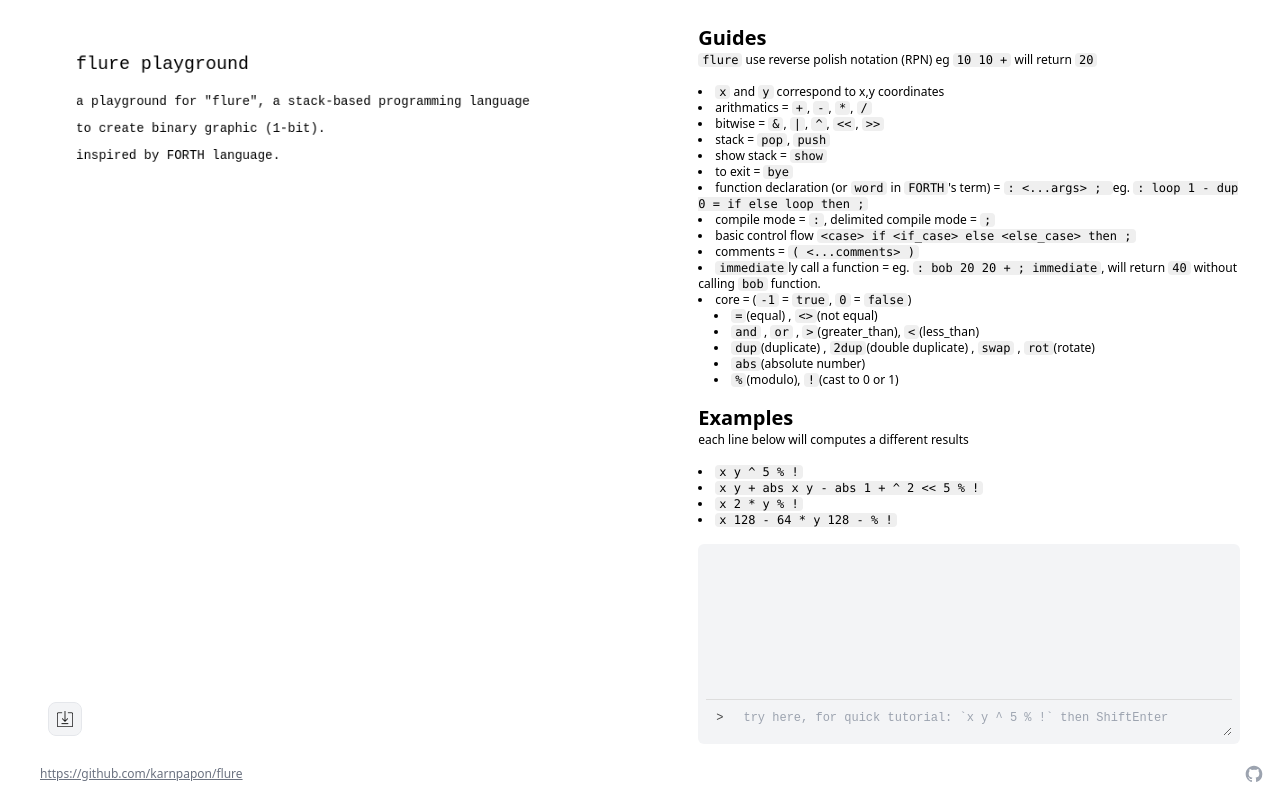
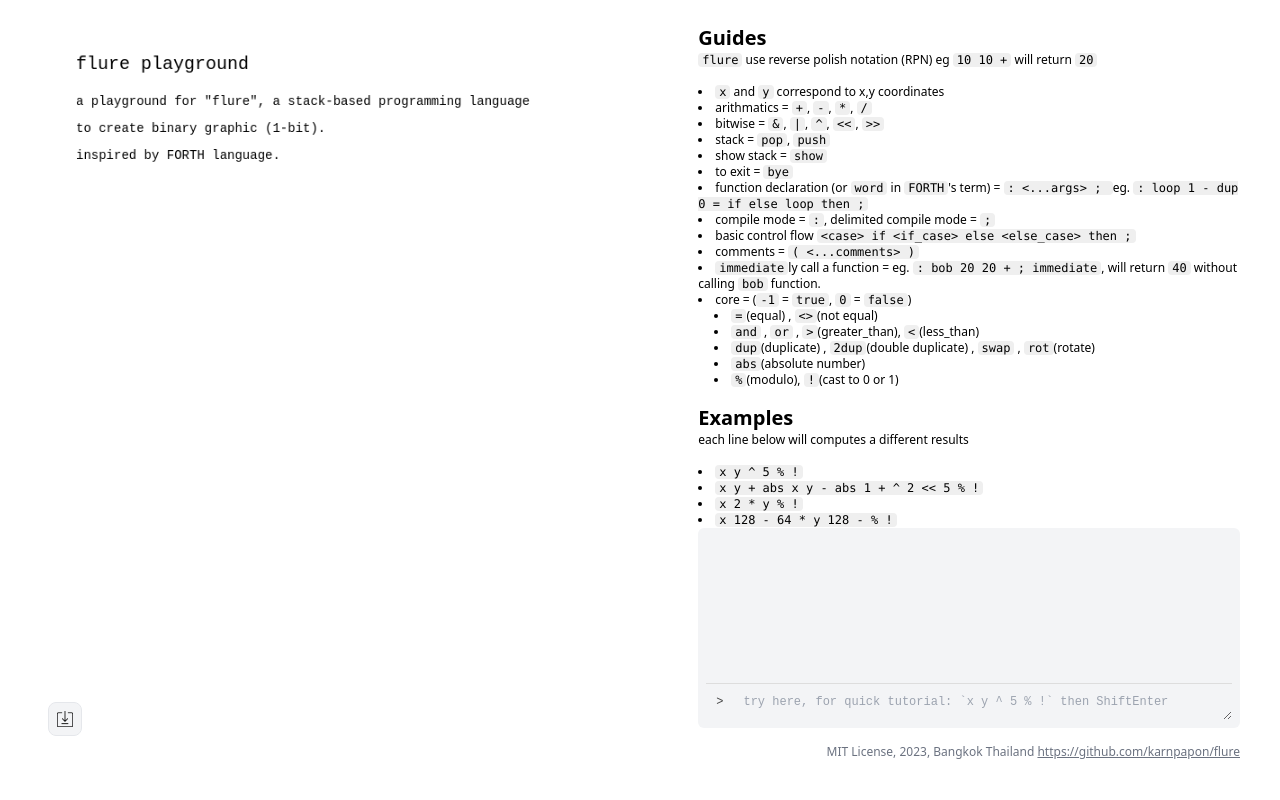
Before and after one commit to karnpapon/flure_playground, a website built with webpack: page dist/index.html in a window 1280 px wide. Built offline with nearby package versions, Linux system fonts and the light colour scheme; files whose address does not match are found by name.

Commit message:
update footer

```diff
--- a/dist/index.html
+++ b/dist/index.html
@@ -125,18 +125,19 @@
                 <textarea class="w-full" id="flure-input" rows="1" placeholder="try here, for quick tutorial: `x y ^ 5 % !` then ShiftEnter"></textarea>
             </div>
         </div>
+        <div class="pt-4 bottom-0 left-0 w-full dark:bg-gray-700 md:flex md:items-center md:justify-between">
+          <div class="w-full flex mt-4 space-x-6 justify-end md:mt-0">
+            <span class="text-xs  text-gray-500 dark:text-gray-300 sm:text-center">MIT License, 2023, Bangkok Thailand  <a target="_blank" class="underline" href="https://github.com/karnpapon/flure">https://github.com/karnpapon/flure</a></span>
+              <!-- <a target="_blank" href="https://github.com/karnpapon/flure" class="text-gray-400 hover:text-gray-900 dark:hover:text-white">
+                  <svg class="w-5 h-5" fill="currentColor" viewBox="0 0 24 24" aria-hidden="true"><path fill-rule="evenodd" d="M12 2C6.477 2 2 6.484 2 12.017c0 4.425 2.865 8.18 6.839 9.504.5.092.682-.217.682-.483 0-.237-.008-.868-.013-1.703-2.782.605-3.369-1.343-3.369-1.343-.454-1.158-1.11-1.466-1.11-1.466-.908-.62.069-.608.069-.608 1.003.07 1.531 1.032 1.531 1.032.892 1.53 2.341 1.088 2.91.832.092-.647.35-1.088.636-1.338-2.22-.253-4.555-1.113-4.555-4.951 0-1.093.39-1.988 1.029-2.688-.103-.253-.446-1.272.098-2.65 0 0 .84-.27 2.75 1.026A9.564 9.564 0 0112 6.844c.85.004 1.705.115 2.504.337 1.909-1.296 2.747-1.027 2.747-1.027.546 1.379.202 2.398.1 2.651.64.7 1.028 1.595 1.028 2.688 0 3.848-2.339 4.695-4.566 4.943.359.309.678.92.678 1.855 0 1.338-.012 2.419-.012 2.747 0 .268.18.58.688.482A10.019 10.019 0 0022 12.017C22 6.484 17.522 2 12 2z" clip-rule="evenodd" /></svg>
+                  <span class="sr-only">GitHub account</span>
+              </a> -->
+          </div>
+        </div>
       </div>
 
       </div>
-      <div class="px-4 py-4 absolute bottom-0 left-0 w-full dark:bg-gray-700 md:flex md:items-center md:justify-between">
-        <span class="text-xs ml-6 text-gray-500 dark:text-gray-300 sm:text-center"><a target="_blank" class="underline" href="https://github.com/karnpapon/flure">https://github.com/karnpapon/flure</a></span>
-        <div class="flex mt-4 space-x-6 sm:justify-center md:mt-0">
-            <a target="_blank" href="https://github.com/karnpapon/flure" class="text-gray-400 hover:text-gray-900 dark:hover:text-white">
-                <svg class="w-5 h-5" fill="currentColor" viewBox="0 0 24 24" aria-hidden="true"><path fill-rule="evenodd" d="M12 2C6.477 2 2 6.484 2 12.017c0 4.425 2.865 8.18 6.839 9.504.5.092.682-.217.682-.483 0-.237-.008-.868-.013-1.703-2.782.605-3.369-1.343-3.369-1.343-.454-1.158-1.11-1.466-1.11-1.466-.908-.62.069-.608.069-.608 1.003.07 1.531 1.032 1.531 1.032.892 1.53 2.341 1.088 2.91.832.092-.647.35-1.088.636-1.338-2.22-.253-4.555-1.113-4.555-4.951 0-1.093.39-1.988 1.029-2.688-.103-.253-.446-1.272.098-2.65 0 0 .84-.27 2.75 1.026A9.564 9.564 0 0112 6.844c.85.004 1.705.115 2.504.337 1.909-1.296 2.747-1.027 2.747-1.027.546 1.379.202 2.398.1 2.651.64.7 1.028 1.595 1.028 2.688 0 3.848-2.339 4.695-4.566 4.943.359.309.678.92.678 1.855 0 1.338-.012 2.419-.012 2.747 0 .268.18.58.688.482A10.019 10.019 0 0022 12.017C22 6.484 17.522 2 12 2z" clip-rule="evenodd" /></svg>
-                <span class="sr-only">GitHub account</span>
-            </a>
-        </div>
-      </div>
+
     </div>
 
 
```
